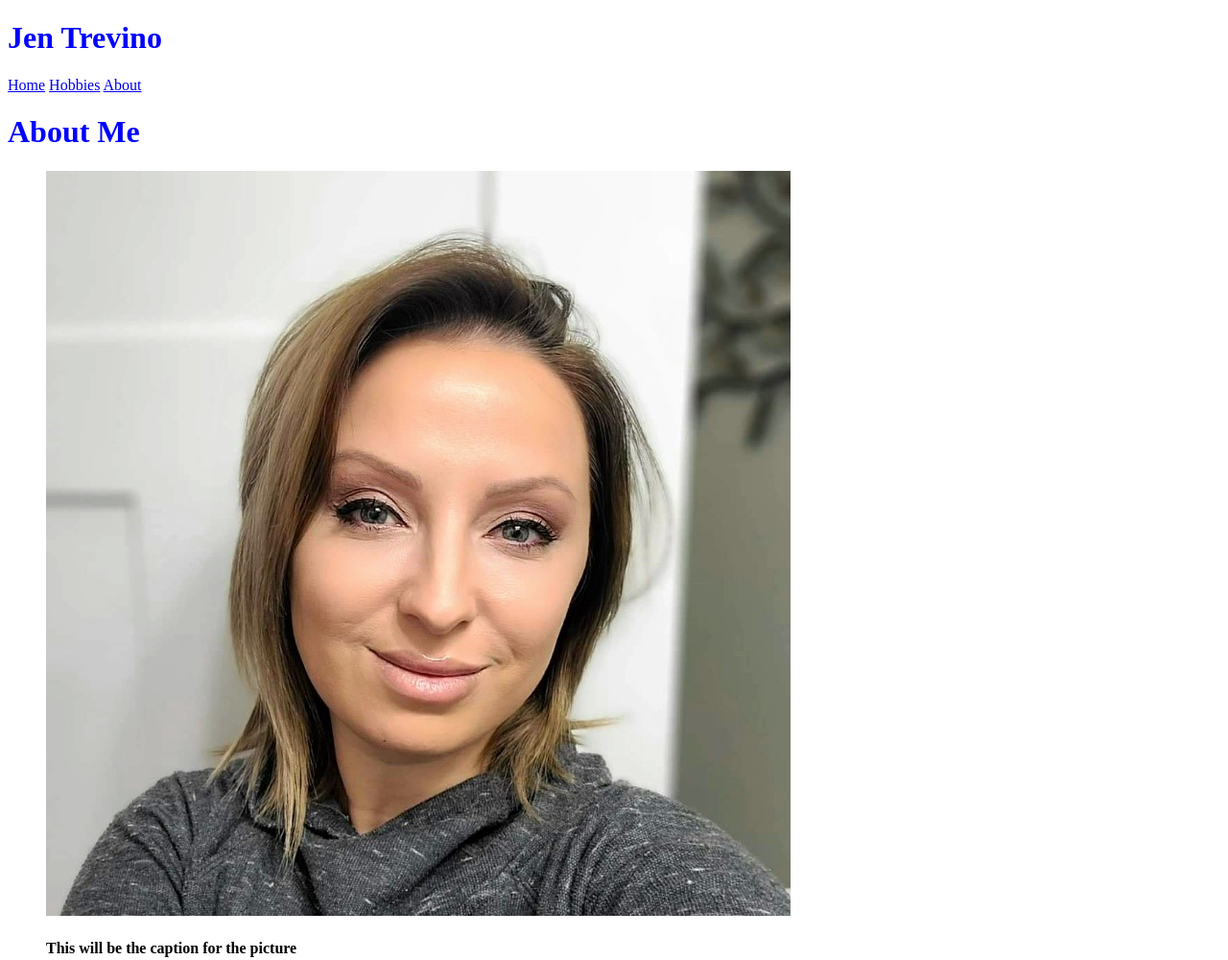
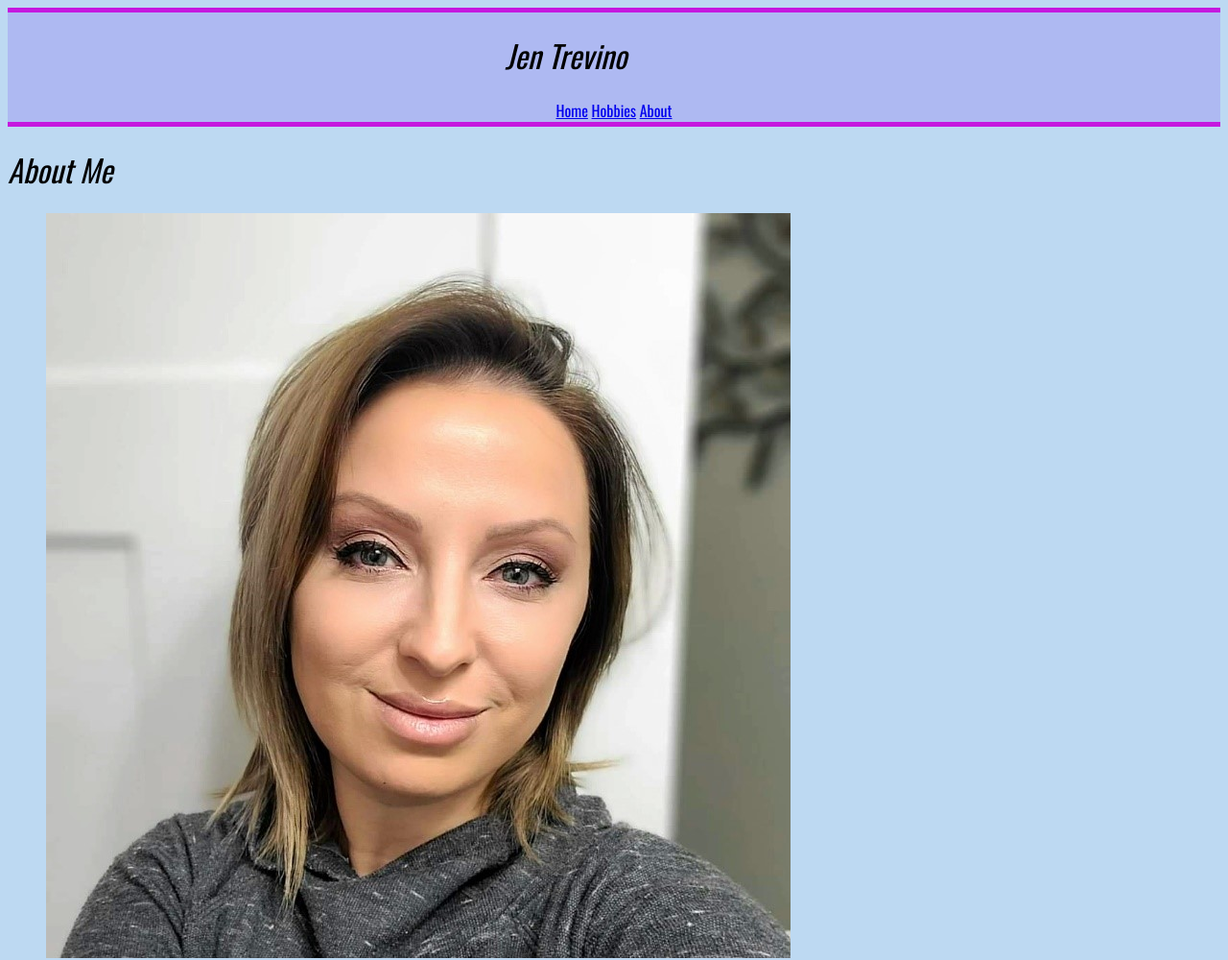
Before and after one commit to MikeyPancake/BioSite, a plain HTML site: page about.html in a window 1280 px wide. Shown: the top 1000 px of the page at 96% size. Drawn offline with nearby package versions, Linux system fonts and the light colour scheme.

Commit message:
Update bioSite.css

```diff
--- a/bioSite.css
+++ b/bioSite.css
@@ -1,3 +1,19 @@
+body{
+    font-family: 'Oswald', Verdana, Arial, sans-serif;
+    background-color: #BDD9F2;
+}
+
+header{
+    background-color: #AEB9F2;
+    text-align: center;
+
+    border-bottom: 5px solid;
+    border-top: 5px solid;
+    border-color: rgb(197, 24, 223);
+}
+
 h1{
-    color: blue;
+    padding-right: 100px;
+    font-style: italic;
+    font-weight: 400;
 }
```
